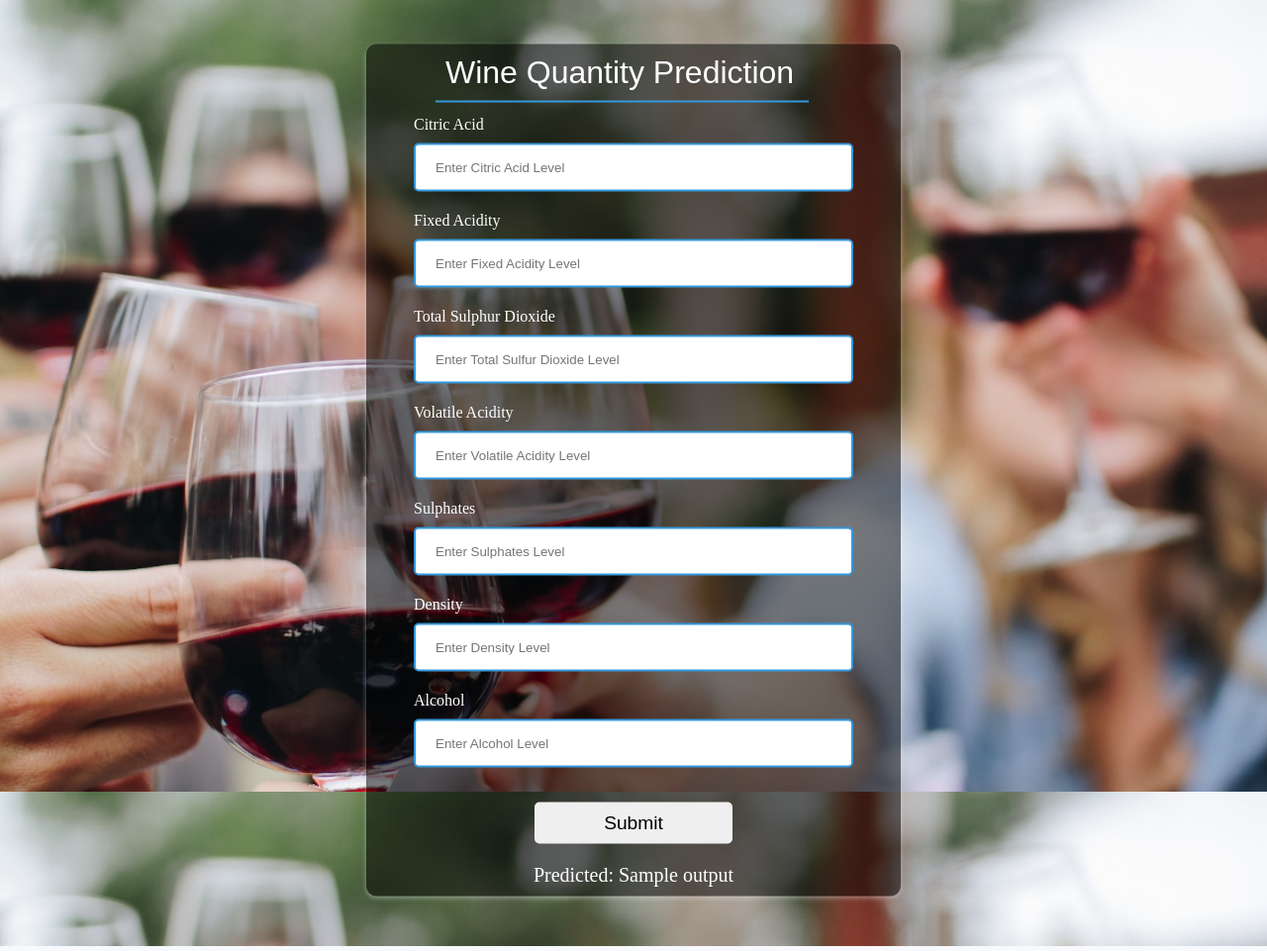
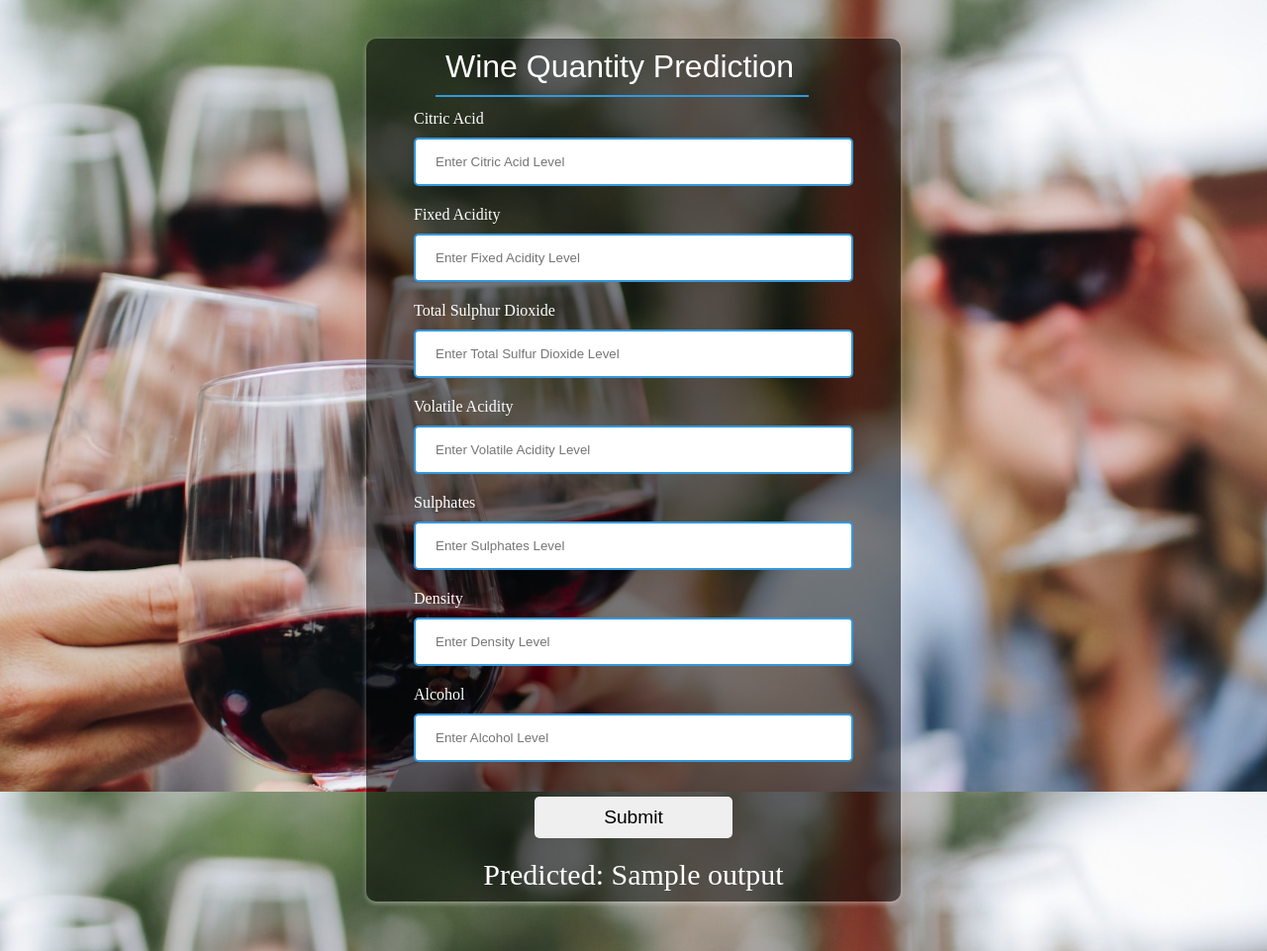
Before and after one commit to DivyamSingh18/Red-Wine-Prediction-Training, a Flask app: template templates/index.html in a window 1280 px wide. Shown: the whole page at 99% size. Run offline with Flask 2, Linux system fonts and the light colour scheme; the template is opened without the code that fills it: most values are stand-ins (such as "Sample title", 1, 10 or a date in 2020); parts of the project's set-up code (start-up, migrations or seed data) failed here and were passed over.

Commit message:
Update style.css

```diff
--- a/static/style.css
+++ b/static/style.css
@@ -110,7 +110,7 @@ h1{
   flex-direction: column;
 }
 .result h3 {
-  font-size: 20px;
+  font-size: 30px;
   font-weight: 400;
   color: white;
   padding: 10px 0;
```
